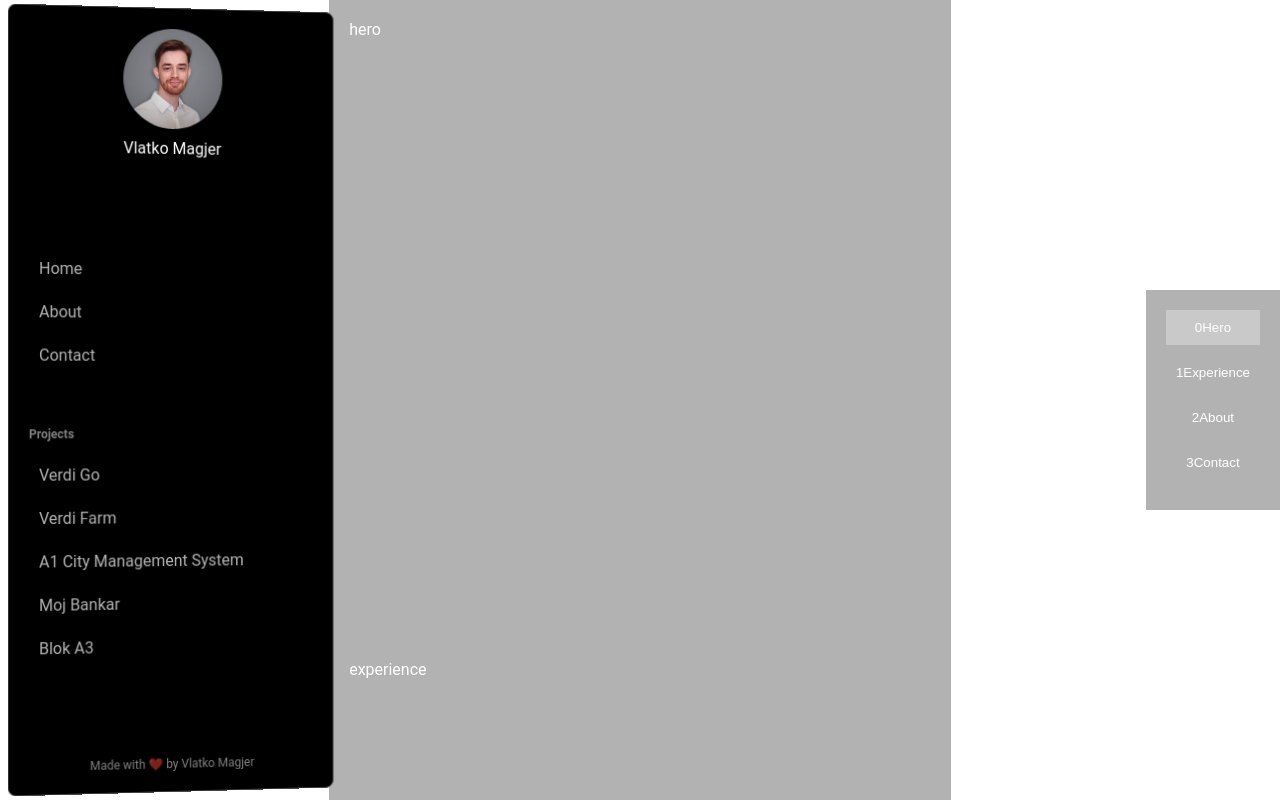
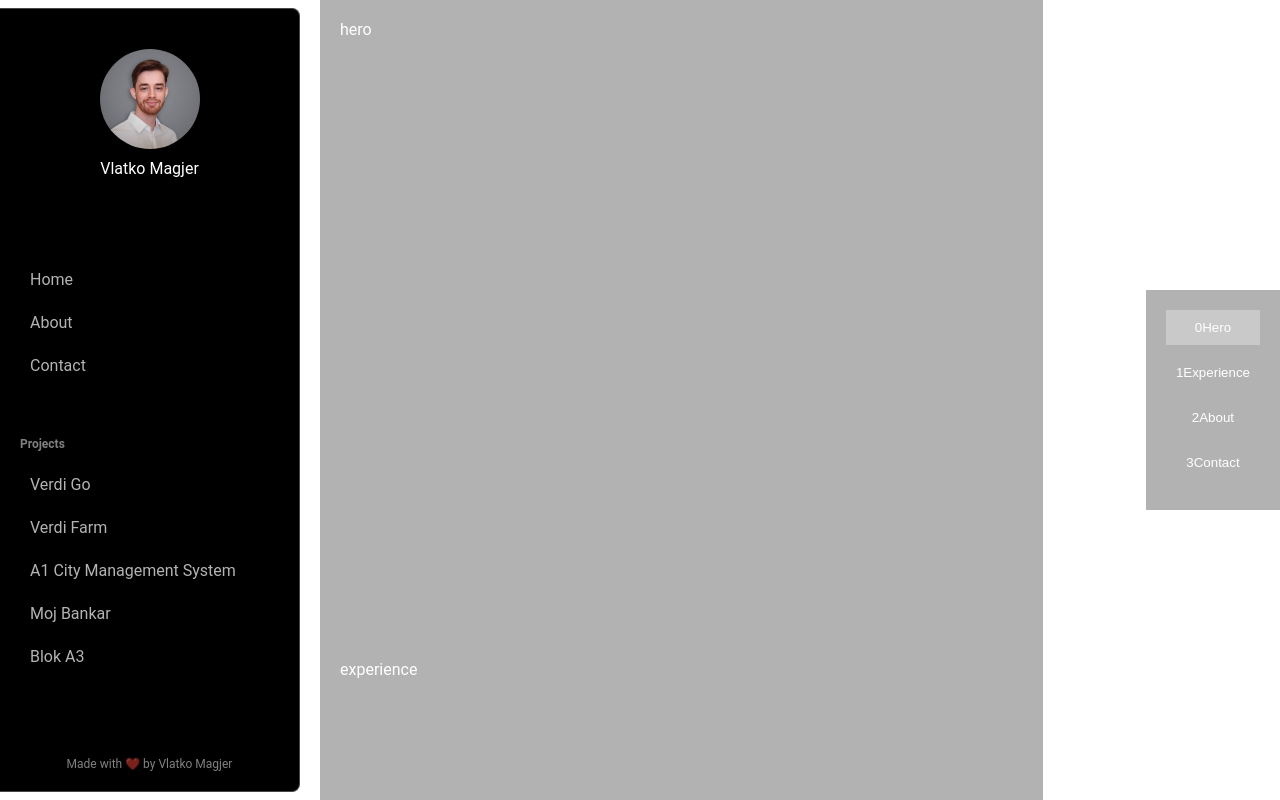
Before and after one commit to vmagjer/my-portfolio, a React (Vite) app: page /project in a window 1280 px wide. Shown: the top 800 px of the page. Built offline with nearby package versions, Linux system fonts and the light colour scheme.

Commit message:
Refactor MainLayout and SideMenu components

```diff
--- a/src/components/MainLayout.jsx
+++ b/src/components/MainLayout.jsx
@@ -1,12 +1,15 @@
 import styled from 'styled-components'
 import SideMenu from './SideMenu'
 import { Outlet } from 'react-router-dom'
+import SlideOut from './SlideOut'
 
 export default function MainLayout() {
   return (
     <Container>
       <LeftColumn>
-        <SideMenu />
+        <SlideOut>
+          <SideMenu />
+        </SlideOut>
       </LeftColumn>
 
       <Content>
@@ -38,6 +41,7 @@ const Container = styled.div`
   flex-direction: row;
   align-items: stretch;
   justify-content: center;
+  gap: 20px;
 
   @media (max-width: 1600px) {
     justify-content: space-between;
@@ -49,19 +53,19 @@ const LeftColumn = styled.div`
   width: 360px;
   color: white;
 
-  @media (max-width: calc(360px * 2)) {
+  @media (max-width: calc(360px + 420px)) {
     display: none;
   }
 `
 const Content = styled.div`
-  flex-basis: 680px;
+  flex-basis: 1200px;
 `
 
 const RightColumn = styled.div`
   width: 360px;
   color: white;
 
-  @media (max-width: calc(360px * 3)) {
+  @media (max-width: calc(360px * 2 + 420px)) {
     display: none;
   }
 `
--- a/src/components/SideMenu.jsx
+++ b/src/components/SideMenu.jsx
@@ -3,7 +3,6 @@ import { NavLink } from 'react-router-dom'
 import data from '../assets/data'
 import profilePicture from '../assets/images/profile-picture.jpg'
 import { motion } from 'framer-motion'
-import { useEffect, useRef } from 'react'
 
 const links = [
   { id: 'home', title: 'Home', path: '/' },
@@ -16,41 +15,15 @@ const navItemState = {
 }
 
 const navItemVariants = {
-  [navItemState.hover]: { paddingLeft: '16px', transition: { ease: 'easeInOut' } },
+  [navItemState.hover]: {
+    paddingLeft: '16px',
+    transition: { ease: 'easeInOut' },
+  },
 }
 
 export default function SideMenu() {
-  const containerRef = useRef(null)
-
-  useEffect(() => {
-    const updateContainerRotation = (e) => {
-      const el = containerRef.current
-      if (!el) return
-      const x = e.clientX - el.getBoundingClientRect().x
-      const width = el.getBoundingClientRect().width
-      const percent = x / width
-      const maxRotation = 8
-      let val = 0
-      if (percent <= 0 ) {
-        val = -maxRotation
-      } else if (percent >= 1) {
-        val = maxRotation
-      } else if (percent <= 0.2) {
-        val = Math.max(-maxRotation, -maxRotation * (-(percent - 0.2) / 0.2))
-      } else if (percent <= 0.8) {
-        val = 0
-      } else {
-        val = Math.min(maxRotation, maxRotation * ((percent - 0.8) / 0.2))
-      }
-      el.style.setProperty('--rotation', val.toFixed(2) + 'deg')
-    }
-
-    window.addEventListener('mousemove', updateContainerRotation)
-    return () => window.removeEventListener('mousemove', updateContainerRotation)
-  }, [containerRef])
-
   return (
-    <Container ref={containerRef}>
+    <Container>
       <ProfileSection>
         <ProfileImage src={profilePicture} alt="profile" />
         <span>{`${data.personalInfo.fullName}`}</span>
@@ -98,13 +71,8 @@ function linkClasses({ isActive, isPending }) {
 }
 
 const Container = styled(motion.div)`
-  position: sticky;
-  top: 8px;
   height: calc(100vh - 16px);
   width: 100%;
-  border-radius: 8px;
-
-  transform: perspective(2000px) rotateY(var(--rotation, 8deg));
   transition: transform 0.2s ease;
 
   display: flex;
@@ -113,11 +81,13 @@ const Container = styled(motion.div)`
 
   background: #000;
   border: 1px solid #464646;
-  margin: 8px 8px;
+  border-left: none;
+  border-radius: 0 8px 8px 0;
 `
 
 const ProfileSection = styled.div`
   padding: 20px;
+  padding-top: 40px;
   display: flex;
   flex-direction: column;
   align-items: center;
```
